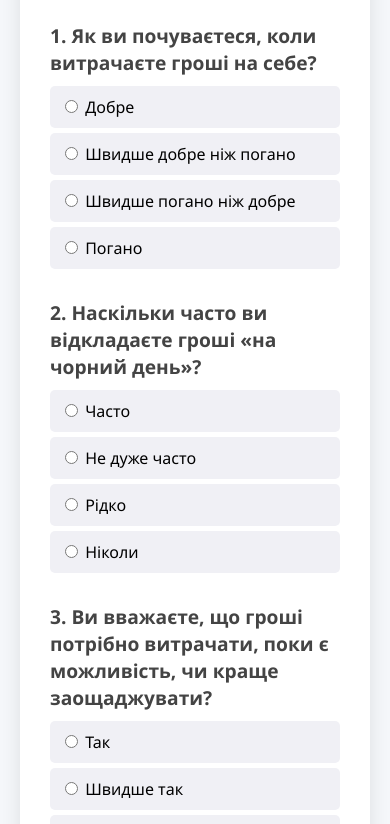
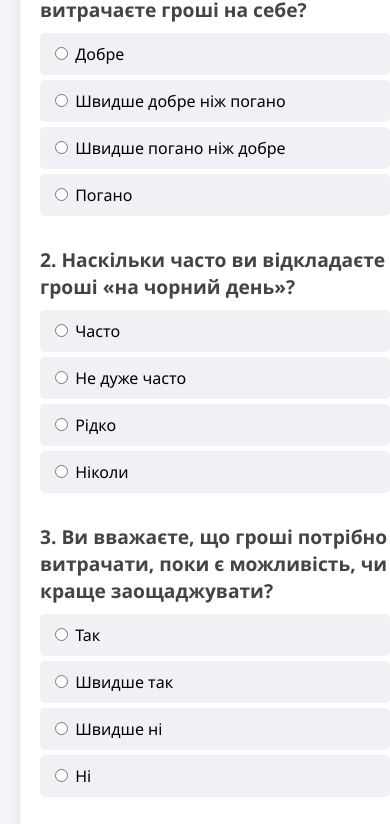
Before and after one commit to Tykhooon/FinancialTest, a plain HTML site: page index.html in a window 390 px wide. Shown: the part 208-1032 px from the top of the page. Drawn offline with Linux system fonts and the light colour scheme.

Commit message:
Update style.css

```diff
--- a/style.css
+++ b/style.css
@@ -13,6 +13,14 @@ body {
     border-radius: 10px;
     box-shadow: 0 4px 20px rgba(0,0,0,0.1);
   }
+
+@media (max-width: 768px) {
+  .container {
+    width: 100%;
+    padding: 20px;
+    border-radius: 0;
+  }
+}
 
   .title {
     text-align: center;
```
